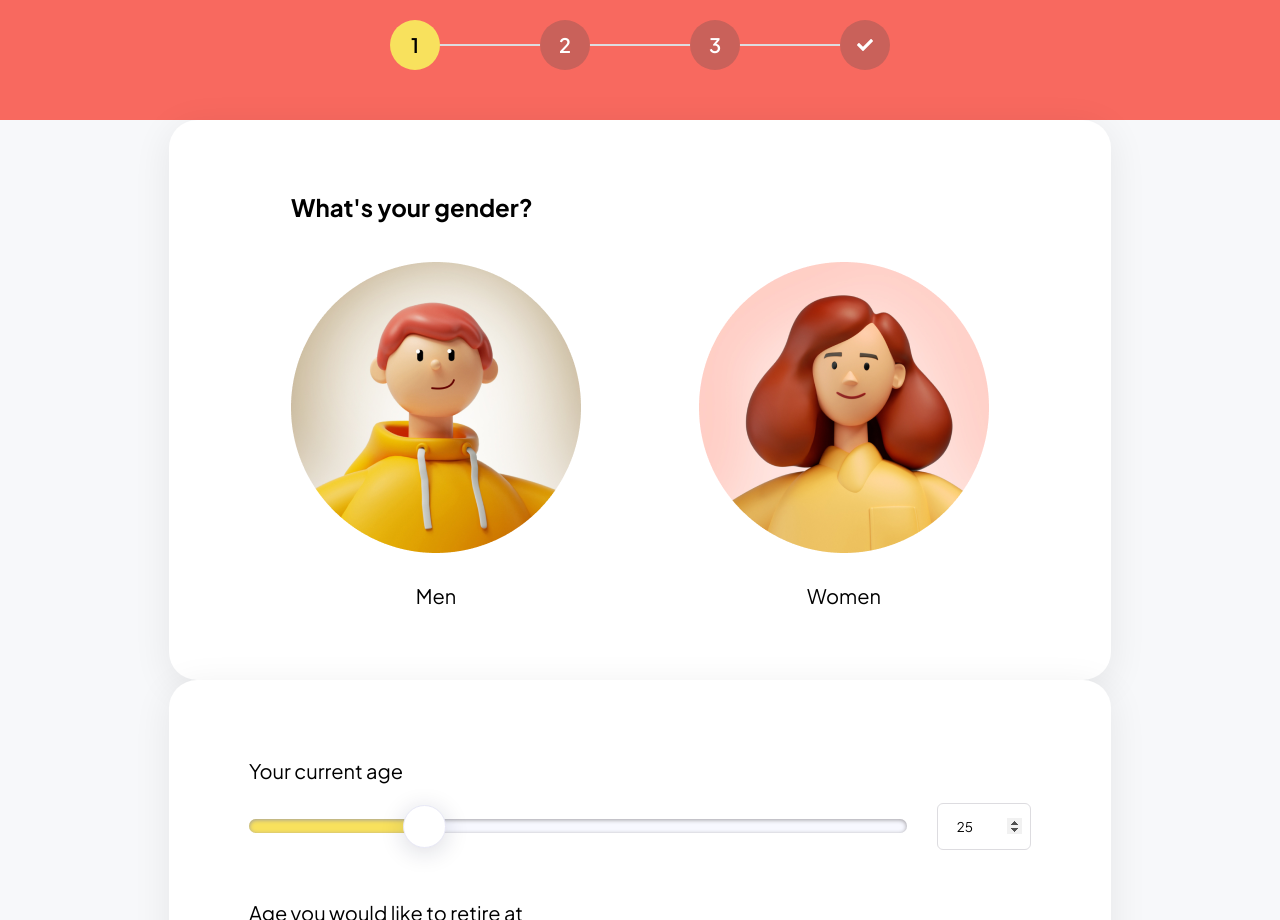
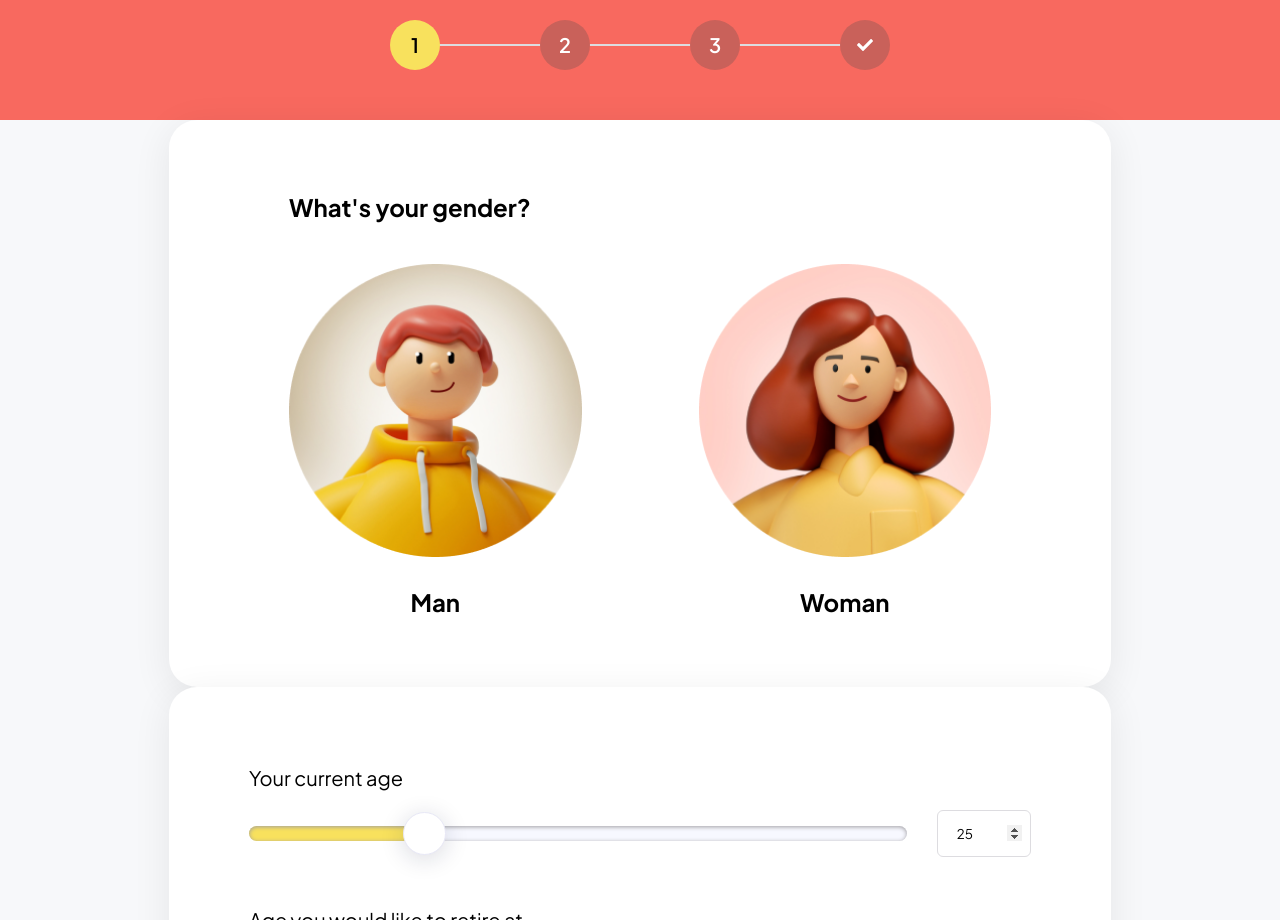
Before and after one commit to MeyAdam/moneymama, a React (Vite) app: page / in a window 1280 px wide. Shown: the part 1080-2000 px from the top of the page. Built offline with nearby package versions, Linux system fonts and the light colour scheme.

Commit message:
update section Gender UI responsiveness

```diff
--- a/src/components/Gender/Gender.jsx
+++ b/src/components/Gender/Gender.jsx
@@ -8,15 +8,15 @@ const Gender = () => {
   return (
     <section className={css.sectionGender}>
       <WrapperWhite className={css.wrapperGender}>
-        <h2>What's your gender?</h2>
+        <h3 className={css.title}>What's your gender?</h3>
         <div className={css.wrapperGenderChoice}>
           <div className={css.gender}>
-            <img src={imgMen} alt="Men" />
-            <p>Men</p>
+            <img src={imgMen} alt="Man" />
+            <p>Man</p>
           </div>
           <div className={css.gender}>
-            <img src={imgWomen} alt="Women" />
-            <p>Women</p>
+            <img src={imgWomen} alt="Woman" />
+            <p>Woman</p>
           </div>
         </div>
       </WrapperWhite>
--- a/src/components/Gender/Gender.module.css
+++ b/src/components/Gender/Gender.module.css
@@ -1,19 +1,48 @@
+img {
+    width: 100%;
+}
+
 .sectionGender {}
 
 .wrapperGender {
     gap: 40px;
-    padding: 72px 122px;
+    padding: 50px 20px;
+}
+
+.title {
+    font-size: 24px;
+    line-height: 34px;
 }
 
 .wrapperGenderChoice {
-    display: flex;
-    gap: 117px;
+    display: grid;
+    grid-template-columns: repeat(2, 1fr);
+    gap: 20px;
     justify-content: space-between;
 }
 
 .gender {
     display: flex;
     flex-direction: column;
-    gap: 30px;
+    gap: 10px;
     text-align: center;
 }
+
+.gender p {
+    font-weight: 700;
+    font-size: 24px;
+}
+
+@media (min-width: 768px) {
+    .wrapperGender {
+        padding: 70px 120px;
+    }
+
+    .wrapperGenderChoice {
+        gap: 117px;
+    }
+
+    .gender {
+        gap: 30px;
+    }
+}
```
